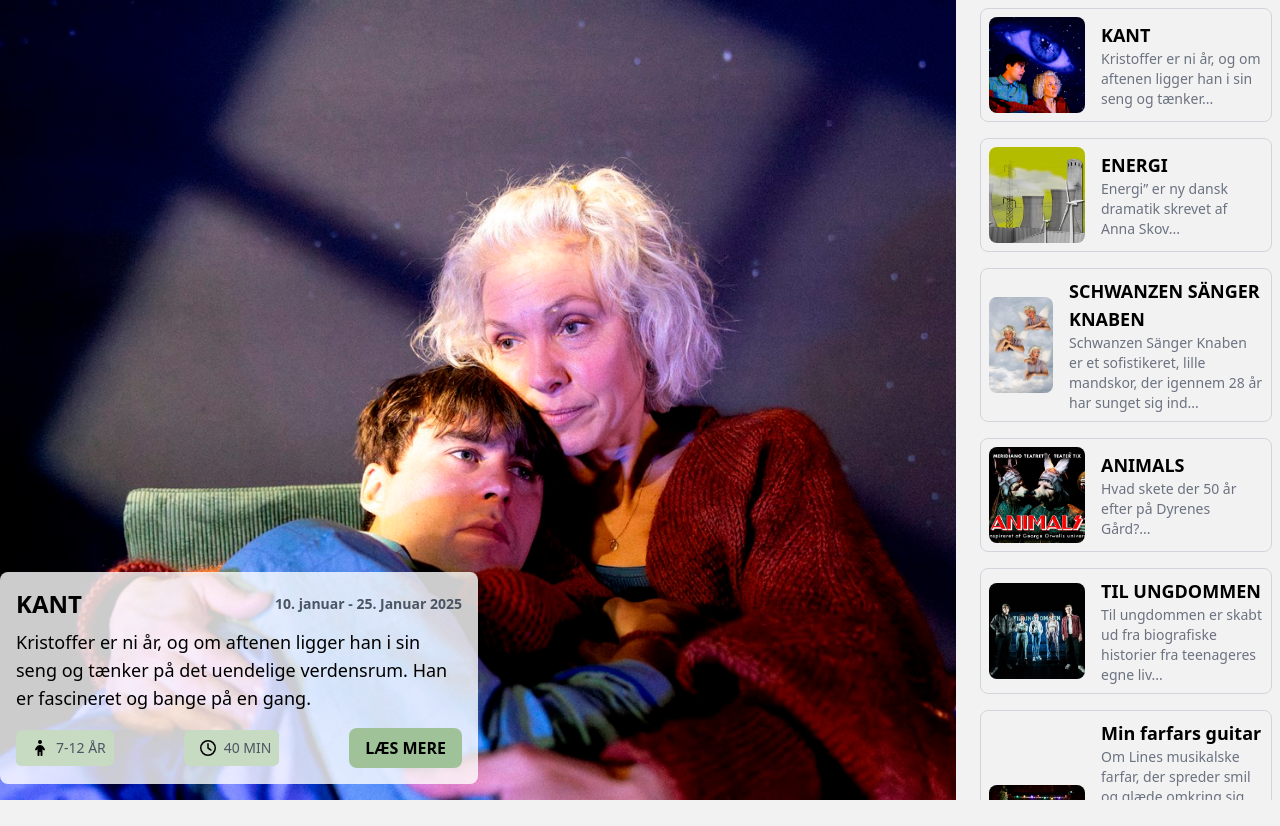
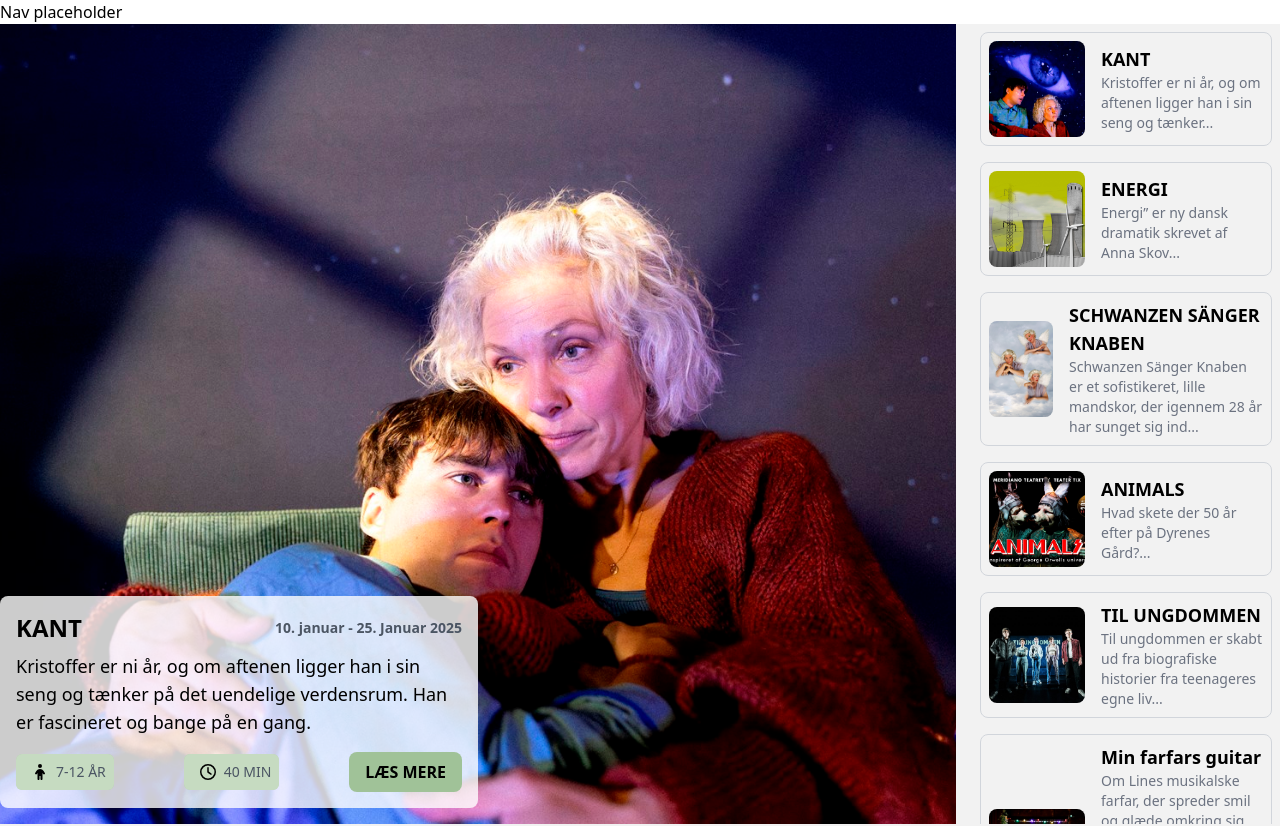
Before and after one commit to WeeWillow/mmd3_parkteatret, a Vue app: page / in a window 1280 px wide. Shown: the top 826 px of the page. Built offline with nearby package versions, Linux system fonts and the light colour scheme.

Commit message:
added footer and nav, removed unused plugin

```diff
--- a/package.json
+++ b/package.json
@@ -13,7 +13,6 @@
   },
   "dependencies": {
     "@mdi/font": "^7.4.47",
-    "swiper": "^11.1.15",
     "vue": "^3.5.13",
     "vue-router": "^4.4.5"
   },
--- a/src/App.vue
+++ b/src/App.vue
@@ -1,9 +1,13 @@
 <script setup>
 import { RouterLink, RouterView } from 'vue-router'
+import TheNav from './components/Layout/TheNav.vue';
+import TheFooter from './components/Layout/TheFooter.vue';
 </script>
 
 <template>
+  <TheNav />
   <RouterView />
+  <TheFooter />
 </template>
 
 <style scoped></style>
--- /dev/null
+++ b/src/components/Layout/TheFooter.vue
@@ -0,0 +1,11 @@
+<script setup>
+
+</script>
+
+<template>
+Footer placeholder
+</template>
+
+<style scoped>
+
+</style>
--- /dev/null
+++ b/src/components/Layout/TheNav.vue
@@ -0,0 +1,9 @@
+<script setup>
+
+</script>
+
+<template>
+  Nav placeholder
+</template>
+
+<style scoped></style>
```
Also changed, not shown: 1 other file (tests, documents, lock files or other folders).
